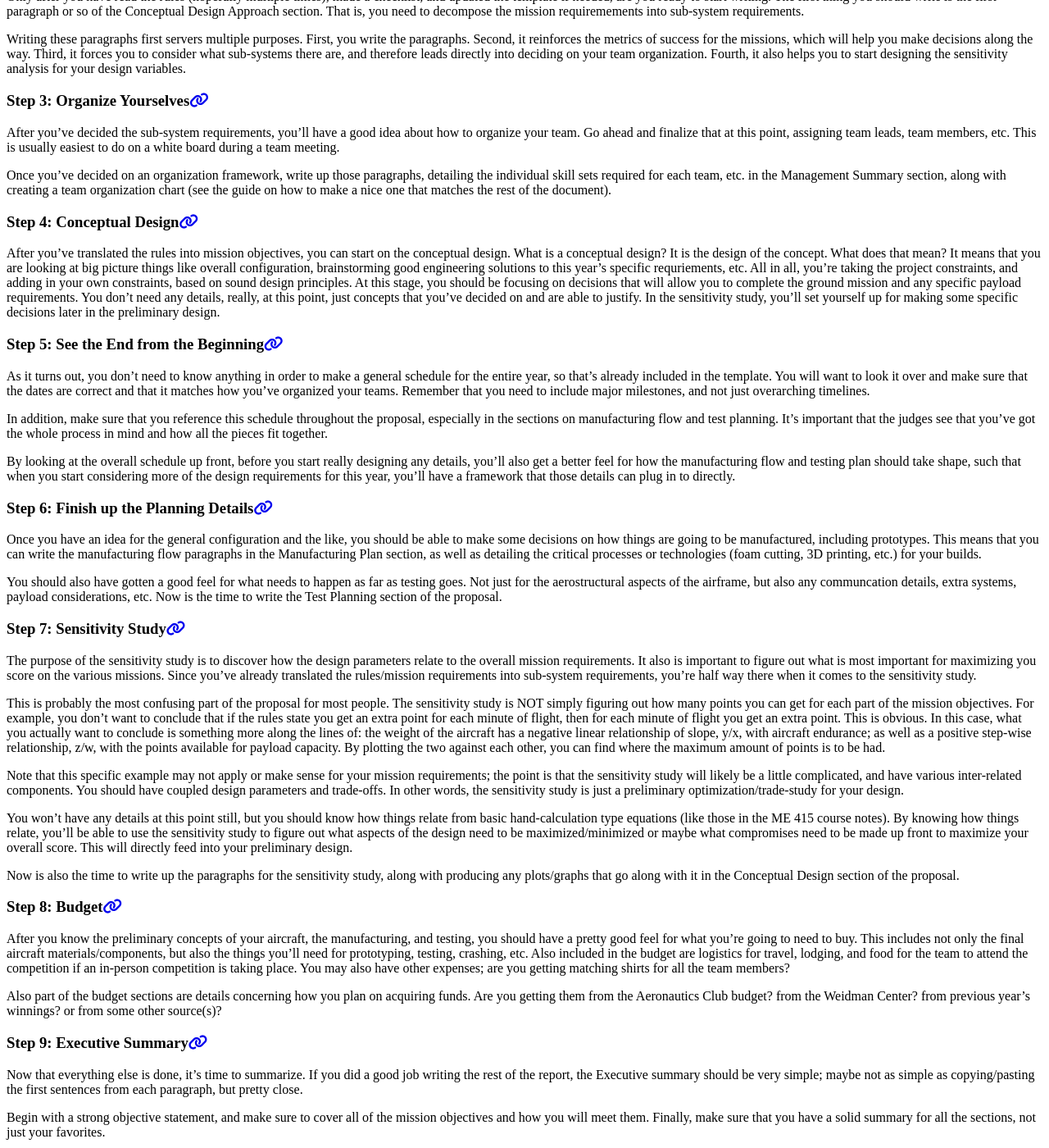
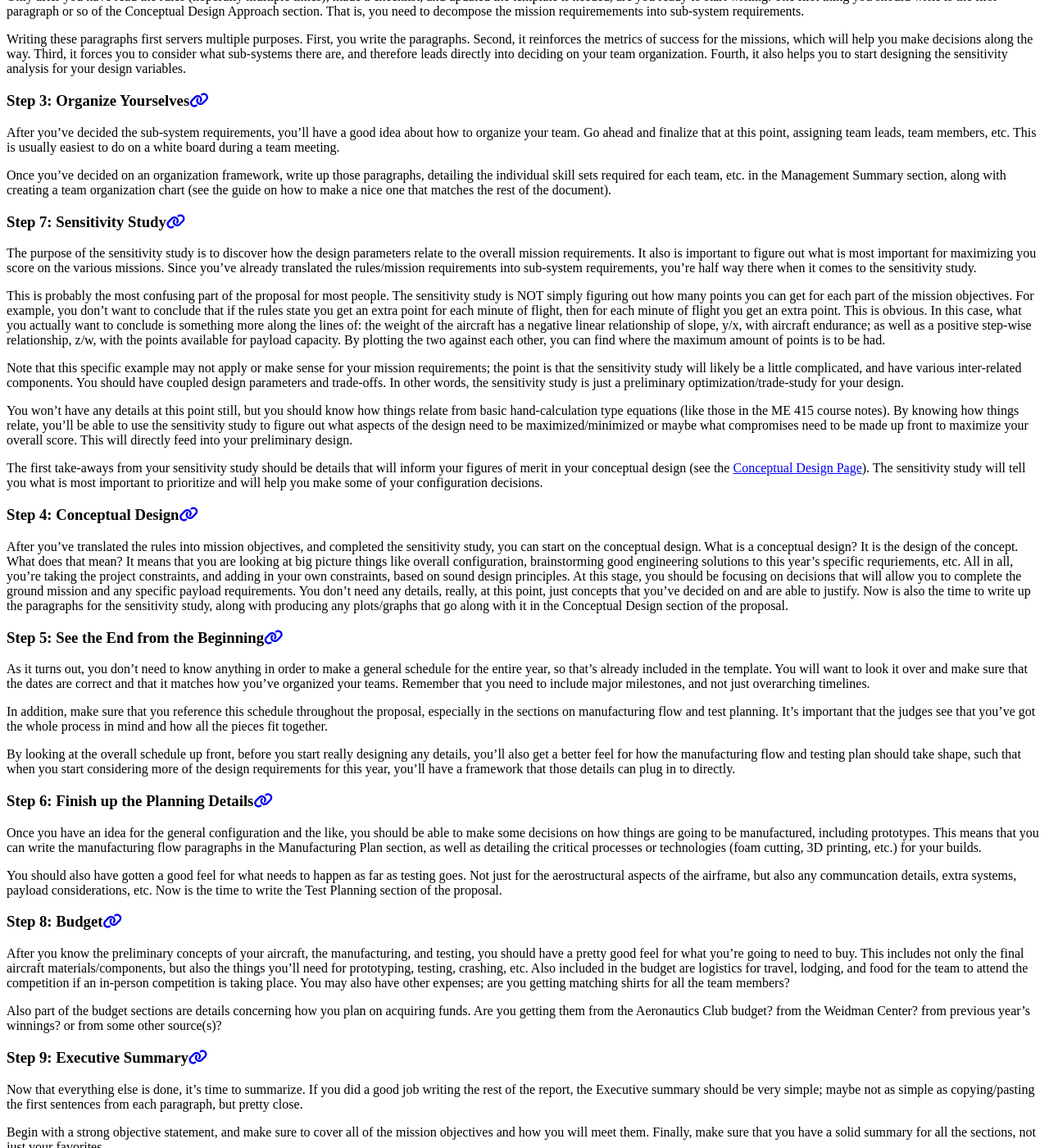
Before and after one commit to BYU-Aeronautics-Club/BYUAeronauticsClub.github.io, a Jekyll site: the page built from _pages/DBF/step-by-step/proposal.md, in a window 1280 px wide and 1400 px high, scrolled down 1380 px. Shown: the whole window at 82% size. Built offline with Jekyll 4.4.1, drawn with Linux system fonts in a browser that asks for light colours; cached includes are drawn as plain includes; nearby versions of some CDN libraries; some of the changed lines change nothing that is shown.

Commit message:
fix order of operations

```diff
--- a/_pages/DBF/step-by-step/proposal.md
+++ b/_pages/DBF/step-by-step/proposal.md
@@ -57,9 +57,23 @@ After you've decided the sub-system requirements, you'll have a good idea about
 
 Once you've decided on an organization framework, write up those paragraphs, detailing the individual skill sets required for each team, etc. in the Management Summary section, along with creating a team organization chart (see the guide on how to make a nice one that matches the rest of the document).
 
+
+### Step 7: Sensitivity Study
+
+The purpose of the sensitivity study is to discover how the design parameters relate to the overall mission requirements.  It also is important to figure out what is most important for maximizing you score on the various missions.  Since you've already translated the rules/mission requirements into sub-system requirements, you're half way there when it comes to the sensitivity study.
+
+This is probably the most confusing part of the proposal for most people.  The sensitivity study is NOT simply figuring out how many points you can get for each part of the mission objectives. For example, you don't want to conclude that if the rules state you get an extra point for each minute of flight, then for each minute of flight you get an extra point.  This is obvious.  In this case, what you actually want to conclude is something more along the lines of: the weight of the aircraft has a negative linear relationship of slope, y/x, with aircraft endurance; as well as a positive step-wise relationship, z/w, with the points available for payload capacity. By plotting the two against each other, you can find where the maximum amount of points is to be had.
+
+Note that this specific example may not apply or make sense for your mission requirements; the point is that the sensitivity study will  likely be a little complicated, and have various inter-related components.  You should have coupled design parameters and trade-offs.  In other words, the sensitivity study is just a preliminary optimization/trade-study for your design.
+
+You won't have any details at this point still, but you should know how things relate from basic hand-calculation type equations (like those in the ME 415 course notes).  By knowing how things relate, you'll be able to use the sensitivity study to figure out what aspects of the design need to be maximized/minimized or maybe what compromises need to be made up front to maximize your overall score.  This will directly feed into your preliminary design.
+
+The first take-aways from your sensitivity study should be details that will inform your figures of merit in your conceptual design (see the [Conceptual Design Page]("../../../how-to/conceptualdesign.md)).  The sensitivity study will tell you what is most important to prioritize and will help you make some of your configuration decisions.
+
+
 ### Step 4: Conceptual Design
 
-After you've translated the rules into mission objectives, you can start on the conceptual design.  What is a conceptual design? It is the design of the concept. What does that mean? It means that you are looking at big picture things like overall configuration, brainstorming good engineering solutions to this year's specific requriements, etc.  All in all, you're taking the project constraints, and adding in your own constraints, based on sound design principles.  At this stage, you should be focusing on decisions that will allow you to complete the ground mission and any specific payload requirements.  You don't need any details, really, at this point, just concepts that you've decided on and are able to justify.  In the sensitivity study, you'll set yourself up for making some specific decisions later in the preliminary design.
+After you've translated the rules into mission objectives, and completed the sensitivity study, you can start on the conceptual design.  What is a conceptual design? It is the design of the concept. What does that mean? It means that you are looking at big picture things like overall configuration, brainstorming good engineering solutions to this year's specific requriements, etc.  All in all, you're taking the project constraints, and adding in your own constraints, based on sound design principles.  At this stage, you should be focusing on decisions that will allow you to complete the ground mission and any specific payload requirements.  You don't need any details, really, at this point, just concepts that you've decided on and are able to justify.  Now is also the time to write up the paragraphs for the sensitivity study, along with producing any plots/graphs that go along with it in the Conceptual Design section of the proposal.
 
 ### Step 5: See the End from the Beginning
 
@@ -76,17 +90,7 @@ Once you have an idea for the general configuration and the like, you should be
 You should also have gotten a good feel for what needs to happen as far as testing goes.  Not just for the aerostructural aspects of the airframe, but also any communcation details, extra systems, payload considerations, etc.  Now is the time to write the Test Planning section of the proposal.
 
 
-### Step 7: Sensitivity Study
 
-The purpose of the sensitivity study is to discover how the design parameters relate to the overall mission requirements.  It also is important to figure out what is most important for maximizing you score on the various missions.  Since you've already translated the rules/mission requirements into sub-system requirements, you're half way there when it comes to the sensitivity study.
-
-This is probably the most confusing part of the proposal for most people.  The sensitivity study is NOT simply figuring out how many points you can get for each part of the mission objectives. For example, you don't want to conclude that if the rules state you get an extra point for each minute of flight, then for each minute of flight you get an extra point.  This is obvious.  In this case, what you actually want to conclude is something more along the lines of: the weight of the aircraft has a negative linear relationship of slope, y/x, with aircraft endurance; as well as a positive step-wise relationship, z/w, with the points available for payload capacity. By plotting the two against each other, you can find where the maximum amount of points is to be had.
-
-Note that this specific example may not apply or make sense for your mission requirements; the point is that the sensitivity study will  likely be a little complicated, and have various inter-related components.  You should have coupled design parameters and trade-offs.  In other words, the sensitivity study is just a preliminary optimization/trade-study for your design.
-
-You won't have any details at this point still, but you should know how things relate from basic hand-calculation type equations (like those in the ME 415 course notes).  By knowing how things relate, you'll be able to use the sensitivity study to figure out what aspects of the design need to be maximized/minimized or maybe what compromises need to be made up front to maximize your overall score.  This will directly feed into your preliminary design.
-
-Now is also the time to write up the paragraphs for the sensitivity study, along with producing any plots/graphs that go along with it in the Conceptual Design section of the proposal.
 
 
 <!-- ### Step 6: Preliminary Design
```
